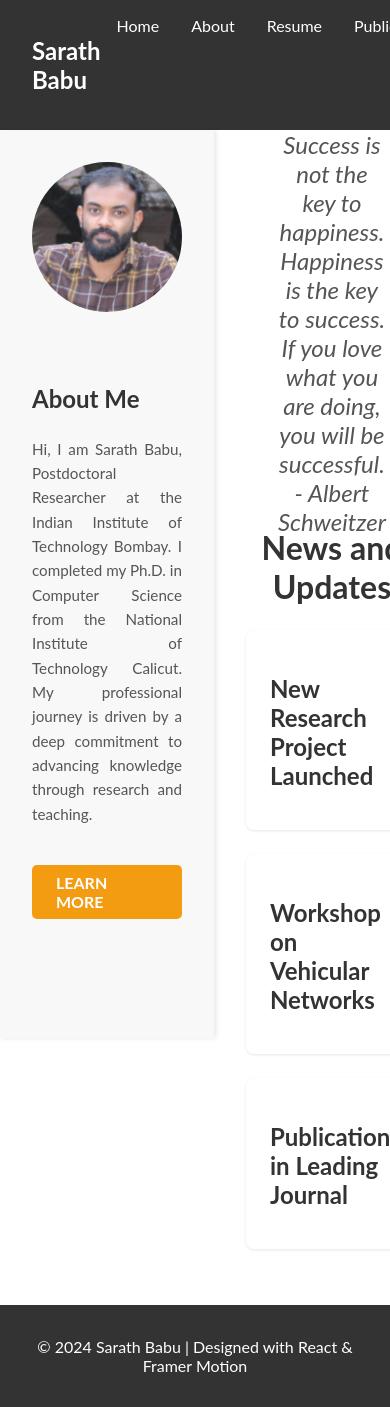
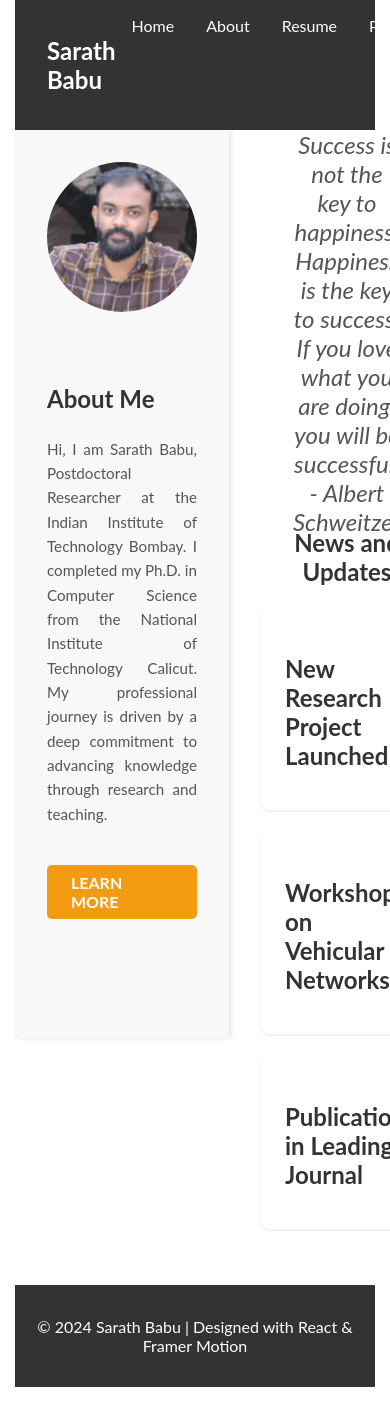
Before and after one commit to SarathBabu0410/personal-wesite, a React (Create React App) app: page / in a window 390 px wide. Shown: the top 1407 px of the page. Built offline with nearby package versions, Linux system fonts and the light colour scheme.

Commit message:
Update index.css

```diff
--- a/src/index.css
+++ b/src/index.css
@@ -5,9 +5,27 @@ body {
     sans-serif;
   -webkit-font-smoothing: antialiased;
   -moz-osx-font-smoothing: grayscale;
+  padding: 0 10px; /* Add horizontal padding */
+  box-sizing: border-box; /* Include padding in width calculation */
 }
 
 code {
   font-family: source-code-pro, Menlo, Monaco, Consolas, 'Courier New',
     monospace;
 }
+
+/* Responsive Styles */
+@media (max-width: 768px) {
+  body {
+    padding: 0 15px; /* Increase padding on smaller screens */
+  }
+
+  h1 {
+    font-size: 24px; /* Adjust heading size for mobile */
+  }
+
+  /* Example: Adjust paragraph text size */
+  p {
+    font-size: 16px; /* Ensure readability */
+  }
+}
```
